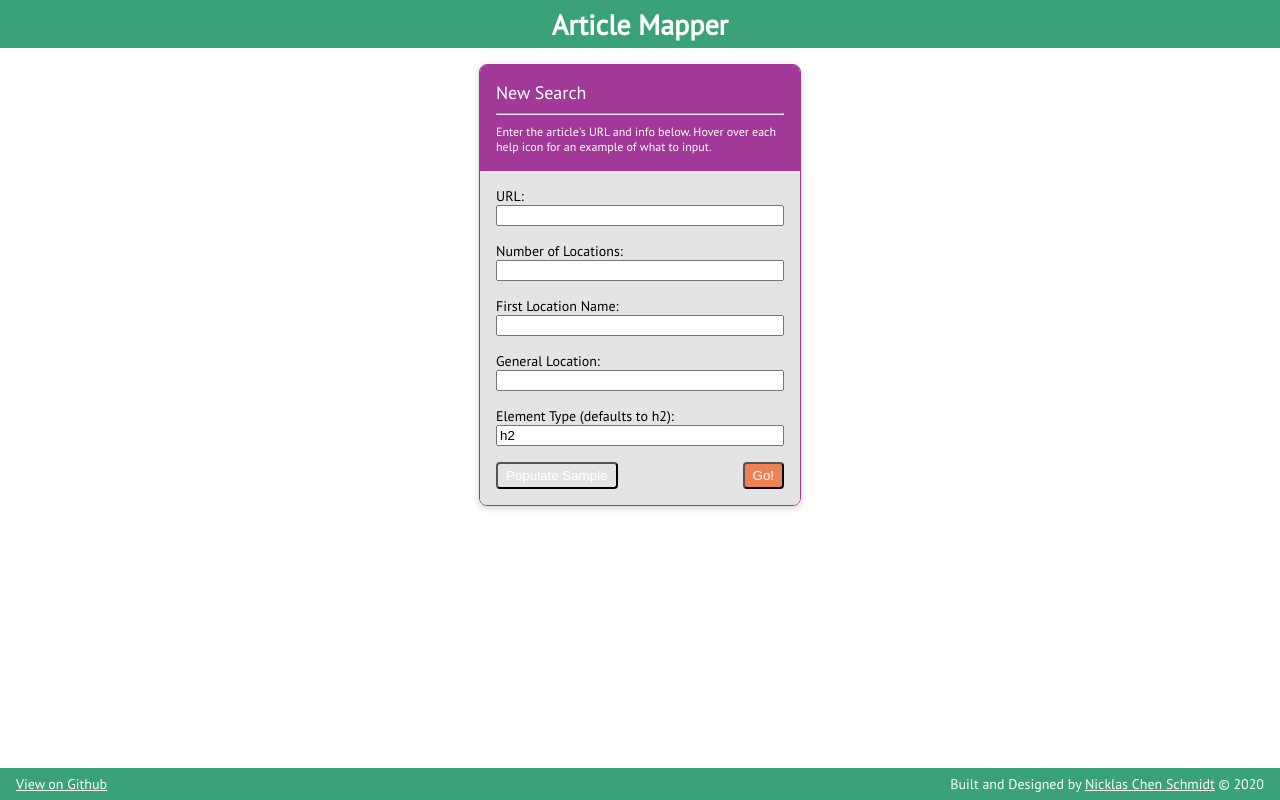
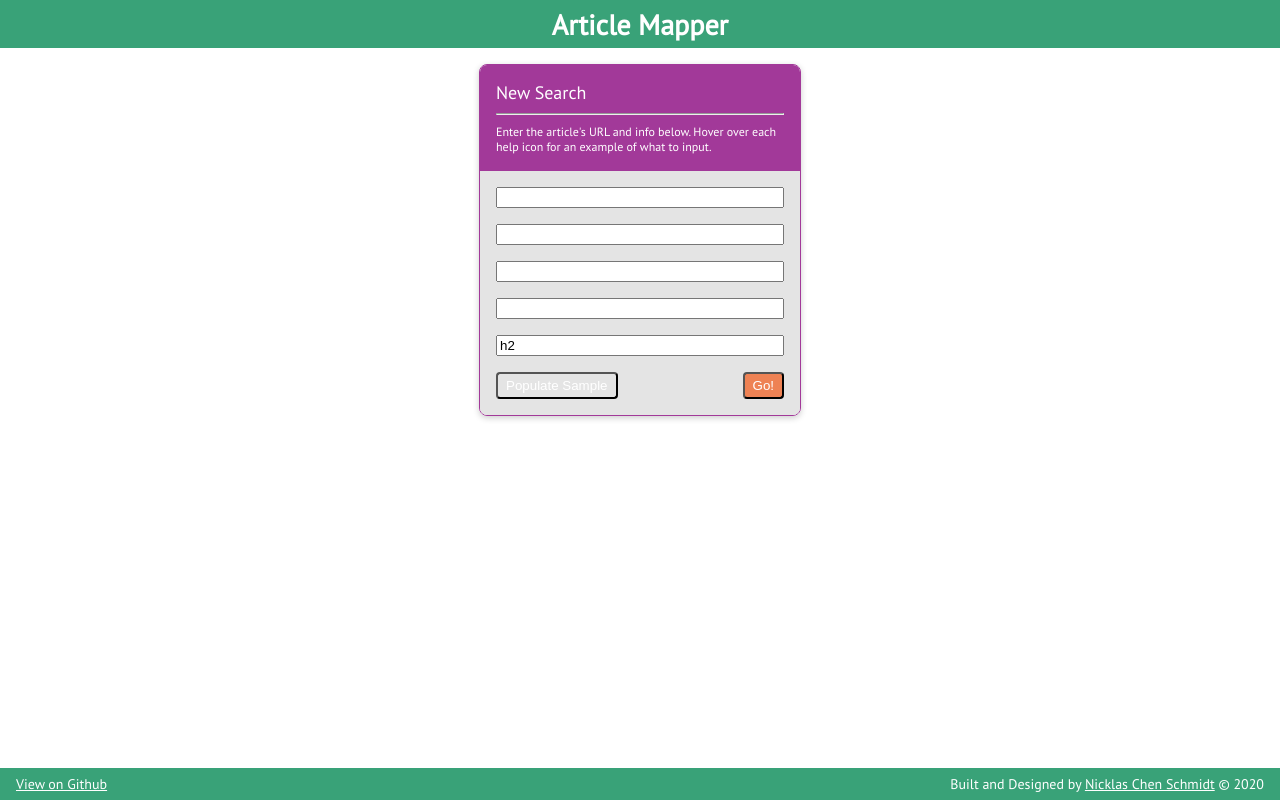
Before and after one commit to nicklascschmidt/article-mapper, a React (Create React App) app in the folder client/: page / in a window 1280 px wide. Built offline with nearby package versions, Linux system fonts and the light colour scheme.

Commit message:
cleaned up LabelInputPair to rm noColon and labelText --> labelComp

```diff
--- a/client/src/common/InputWithButtons/InputWithButtons.jsx
+++ b/client/src/common/InputWithButtons/InputWithButtons.jsx
@@ -69,7 +69,6 @@ class InputWithButtons extends Component {
       noSubmit = false,
       // LabelInputPair props
       title, name, value, labelText, onChange, type,
-      noColon = false,
       noLabel = false,
     } = this.props;
 
@@ -80,9 +79,8 @@ class InputWithButtons extends Component {
           type={type}
           name={name}
           value={value}
-          labelText={labelText}
+          labelComponent={labelText}
           onChange={onChange}
-          noColon={noColon}
           noLabel={noLabel}
           onKeyDown={this.handleKeyDown}
         />
--- a/client/src/common/LabelInputPair/LabelInputPair.jsx
+++ b/client/src/common/LabelInputPair/LabelInputPair.jsx
@@ -6,14 +6,14 @@ const StyledInput = styled.input`
 `;
 
 const LabelInputPair = ({
-  type = 'text', name, value, labelText, onChange, customStyle,
-  noColon = false, noLabel = false, onKeyDown = () => {}, inputRef,
+  type = 'text', name, value, labelComponent, onChange, customStyle,
+  noLabel = false, onKeyDown = () => {}, inputRef,
 }) => {
   const id = `${name}Input`;
   return (
     <Fragment>
       {noLabel ? null : (
-        <label htmlFor={id}>{`${labelText}${noColon ? '' : ':'}`}</label>
+        <label htmlFor={id}>{ labelComponent }</label>
       )}
       <StyledInput
         ref={inputRef}
--- a/client/src/pages/ConfirmTitles/ConfirmTitlesForm/ConfirmTitlesForm.jsx
+++ b/client/src/pages/ConfirmTitles/ConfirmTitlesForm/ConfirmTitlesForm.jsx
@@ -138,9 +138,8 @@ class ConfirmTitlesForm extends Component {
               <LabelInputPair
                 name={key}
                 value={titles[key]}
-                labelText={`${parseInt(key)+1}. `}
+                labelComponent={`${parseInt(key)+1}. `}
                 onChange={this.handleChange}
-                noColon
                 noLabel
               />
               <RemoveButton type='button' onClick={(e) => this.handleRemove(e, key)}>
```
